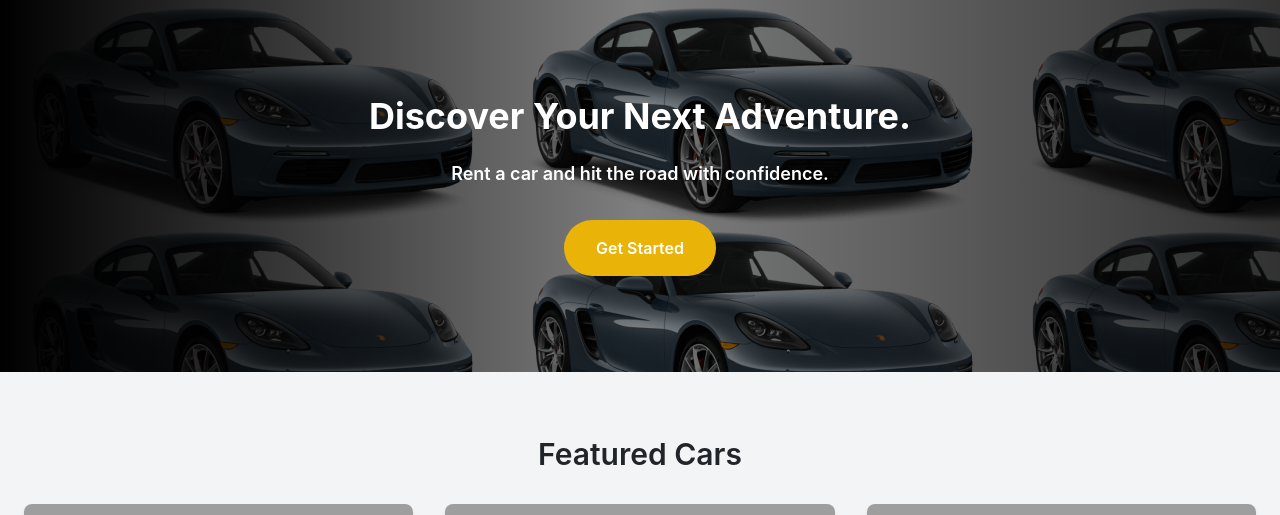
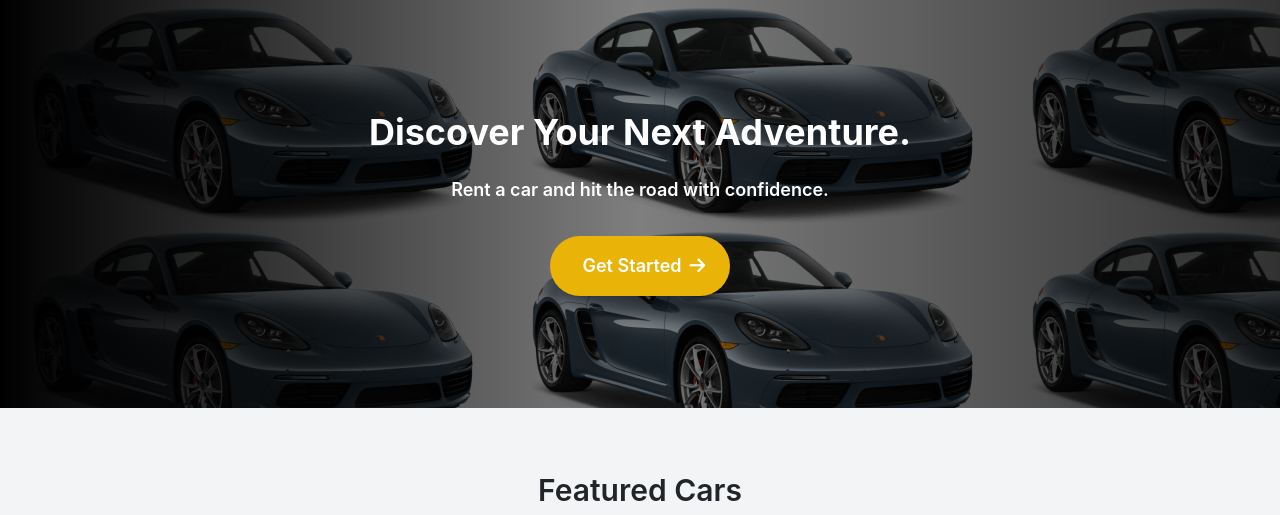
Before and after one commit to danieltsega/wheelsOnRent_v2, a Flask app: page / in a window 1280 px wide. Shown: the part 72-587 px from the top of the page. Run offline with Flask 3, Linux system fonts and the light colour scheme; some libraries are stand-ins or nearby versions; grey boxes are pictures that could not be loaded.

Commit message:
[Feature]: Added the right arrow icon in the button

```diff
--- a/car_app/templates/home.html
+++ b/car_app/templates/home.html
@@ -13,11 +13,11 @@
         }
     </style>
     <!-- Banner Section -->
-    <header class="banner text-white py-24 text-center pb-18">
+    <header class="banner text-white py-28 text-center pb-18">
         <div class="container mx-auto px-4">
             <h1 class="text-4xl font-bold">Discover Your Next Adventure.</h1>
             <p class="mt-4 text-lg font-semibold">Rent a car and hit the road with confidence.</p>
-            <a href="{{ url_for('car.guest_mode') }}"><button class="bg-yellow-500 hover:bg-yellow-600 text-white font-semibold py-3 px-8 mt-8 rounded-full">Get Started</button></a>
+            <a href="{{ url_for('car.guest_mode') }}"><button class="bg-yellow-500 hover:bg-yellow-600 text-white text-lg font-semibold py-3 px-8 mt-8 rounded-full">Get Started<i class="fa-solid fa-arrow-right ml-2 w-2"></i></button></a>
         </div>
     </header>
 
```
